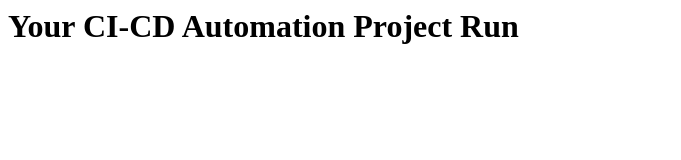
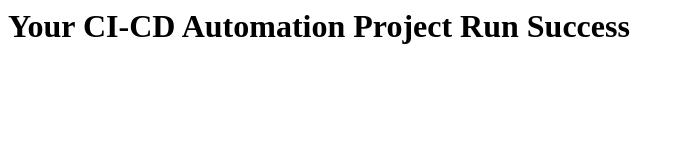
Before and after one commit to RahulsutarDevOps/website, a plain HTML site: page index.html in a window 1280 px wide. Shown: the whole page, without its empty margins (0-681 px from the left). Drawn offline with Linux system fonts and the light colour scheme.

Commit message:
new update index.html

```diff
--- a/index.html
+++ b/index.html
@@ -1 +1 @@
-<h1> Your CI-CD Automation Project Run</h1>
+<h1> Your CI-CD Automation Project Run Success</h1>
```
